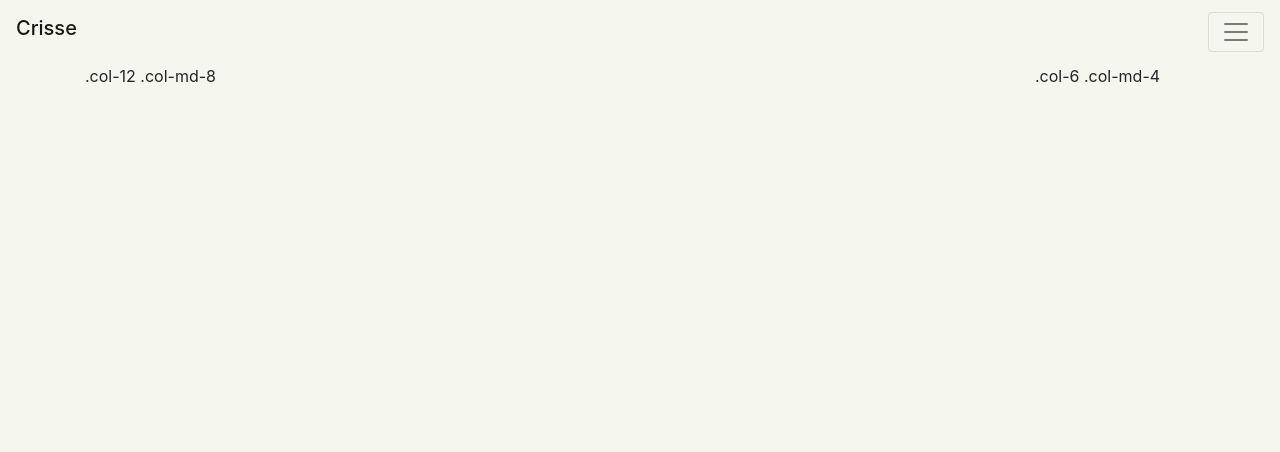
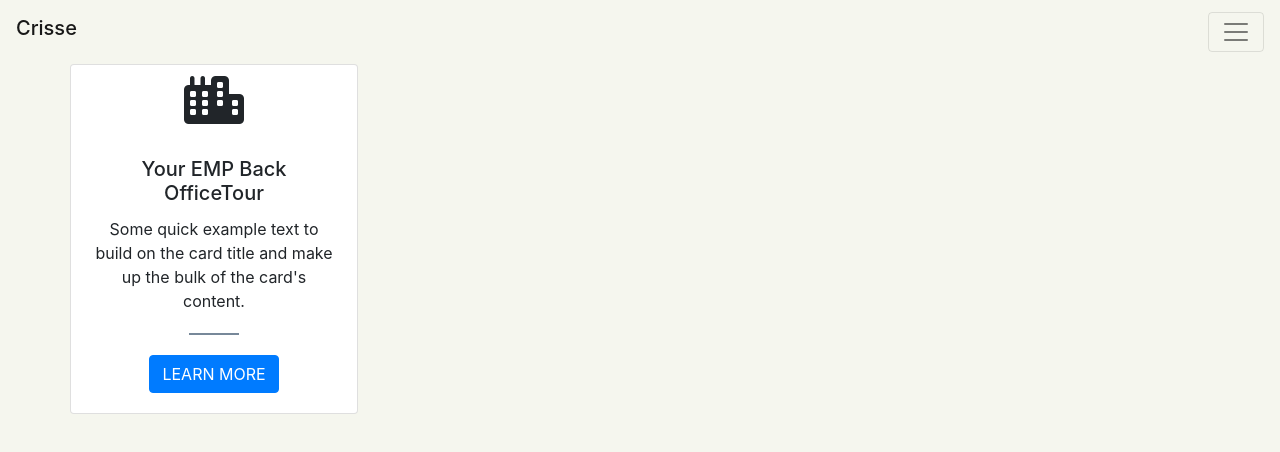
Before and after one commit to crissesoto/bootstrapTheme, a plain HTML site: page index.html in a window 1280 px wide. Drawn offline with nearby package versions, Linux system fonts and the light colour scheme.

Commit message:
added card

```diff
--- a/index.html
+++ b/index.html
@@ -11,6 +11,9 @@
       integrity="sha384-ggOyR0iXCbMQv3Xipma34MD+dH/1fQ784/j6cY/iJTQUOhcWr7x9JvoRxT2MZw1T"
       crossorigin="anonymous"
     />
+    <!-- Fontawesome-->
+    <script src="https://kit.fontawesome.com/f60e860403.js" crossorigin="anonymous"></script>
+    <!-- Stylesheet-->
     <link rel="stylesheet" href="style.css">
     <title>Bootstrap website</title>
   </head>
@@ -47,12 +50,28 @@
   </div>
       <!-- End Navigaton -->
 
+      <!-- Main section-->
+
       <div class="container">
         <header>
           <!-- Stack the columns on mobile by making one full-width and the other half-width -->
-          <div class="row">
-            <main class="col-12 col-md-10">.col-12 .col-md-8</main>
-            <aside class="col-12 col-md-2">.col-6 .col-md-4</aside>
+          <div class="row align-items-center">
+              <div class="row text-center col-3 col-md-12 main-content">
+                  <div class="card" style="width: 18rem;">
+                    <span style="font-size: 48px;">
+                        <i class="fas fa-city"></i>
+                    </span>
+
+                      <div class="card-body">
+                        <h5 class="card-title">Your EMP Back OfficeTour</h5>
+                        <p class="card-text">Some quick example text to build on the card title and make up the bulk of the card's content.</p>
+                        <div style="width: 20%; height: 2px; margin: 20px auto; background-color: lightslategray;"></div>
+                        <a href="#" class="btn btn-primary">LEARN MORE</a>
+                      </div>
+                  </div>
+
+
+              </div>
           </div>
         </header>
       </div>
```
